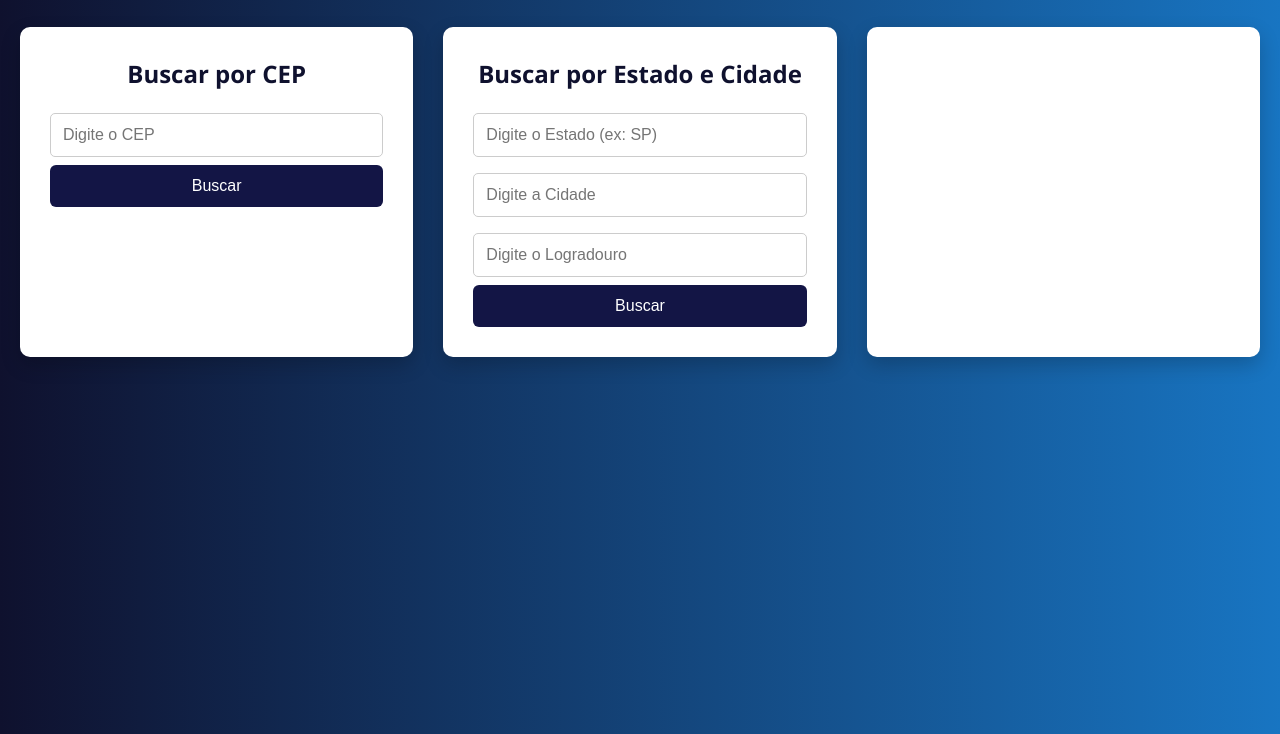
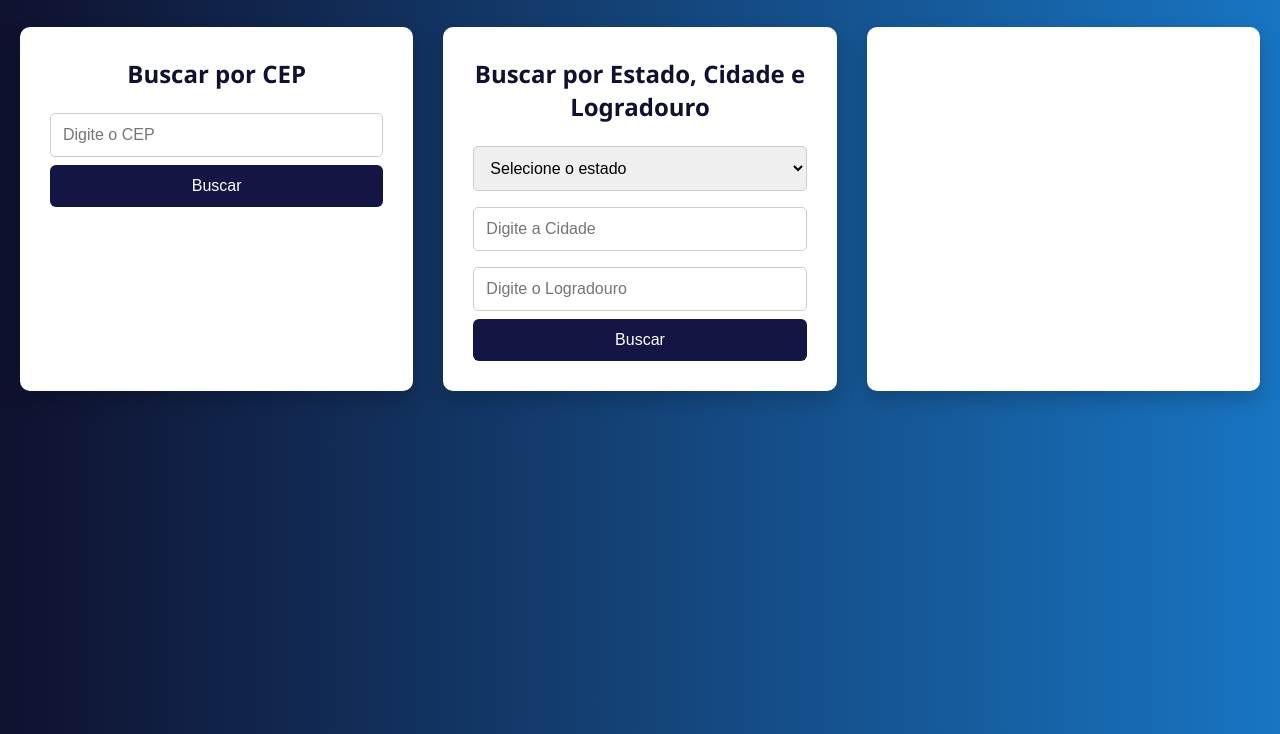
Before and after one commit to Guxtavodeoliveira/desafio-almah, a plain HTML site: page docs/index.html in a window 1280 px wide. Shown: the part 66-800 px from the top of the page. Drawn offline with Linux system fonts and the light colour scheme.

Commit message:
Trocado input por select no formulário e adicionado favicon

```diff
--- a/docs/index.html
+++ b/docs/index.html
@@ -4,6 +4,7 @@
   <meta charset="UTF-8">
   <meta name="viewport" content="width=device-width, initial-scale=1.0">
   <title>Consulta de Endereços</title>
+  <link rel="icon" type="image/png" href="imagens/logo.png">
   <link rel="stylesheet" href="style.css">
 </head>
 <body>
@@ -17,8 +18,37 @@
   </section>
 
   <section>
-    <h2>Buscar por Estado e Cidade</h2>
-    <input type="text" id="estado" placeholder="Digite o Estado (ex: SP)">
+    <h2>Buscar por Estado, Cidade e Logradouro</h2>
+    <select id="estado">
+      <option value="">Selecione o estado</option>
+      <option value="AC">AC - Acre</option>
+      <option value="AL">AL - Alagoas</option>
+      <option value="AP">AP - Amapá</option>
+      <option value="AM">AM - Amazonas</option>
+      <option value="BA">BA - Bahia</option>
+      <option value="CE">CE - Ceará</option>
+      <option value="DF">DF - Distrito Federal</option>
+      <option value="ES">ES - Espírito Santo</option>
+      <option value="GO">GO - Goiás</option>
+      <option value="MA">MA - Maranhão</option>
+      <option value="MT">MT - Mato Grosso</option>
+      <option value="MS">MS - Mato Grosso do Sul</option>
+      <option value="MG">MG - Minas Gerais</option>
+      <option value="PA">PA - Pará</option>
+      <option value="PB">PB - Paraíba</option>
+      <option value="PR">PR - Paraná</option>
+      <option value="PE">PE - Pernambuco</option>
+      <option value="PI">PI - Piauí</option>
+      <option value="RJ">RJ - Rio de Janeiro</option>
+      <option value="RN">RN - Rio Grande do Norte</option>
+      <option value="RS">RS - Rio Grande do Sul</option>
+      <option value="RO">RO - Rondônia</option>
+      <option value="RR">RR - Roraima</option>
+      <option value="SC">SC - Santa Catarina</option>
+      <option value="SP">SP - São Paulo</option>
+      <option value="SE">SE - Sergipe</option>
+      <option value="TO">TO - Tocantins</option>
+    </select>
     <input type="text" id="cidade" placeholder="Digite a Cidade">
     <input type="text" id="logradouro" placeholder="Digite o Logradouro">
     <button onclick="buscarPorEstadoCidadeRua()">Buscar</button>
--- a/docs/style.css
+++ b/docs/style.css
@@ -42,6 +42,15 @@ section h2 {
     color: #0f112e;
 }
 
+select[id="estado"] {
+    width: 100%;
+    padding: 12px;
+    margin: 8px 0;
+    border: 1px solid #ccc;
+    border-radius: 5px;
+    font-size: 16px;
+}
+
 input[type="text"] {
     width: 100%;
     padding: 12px;
```
Also changed, not shown: docs/imagens/logo.png (added).
